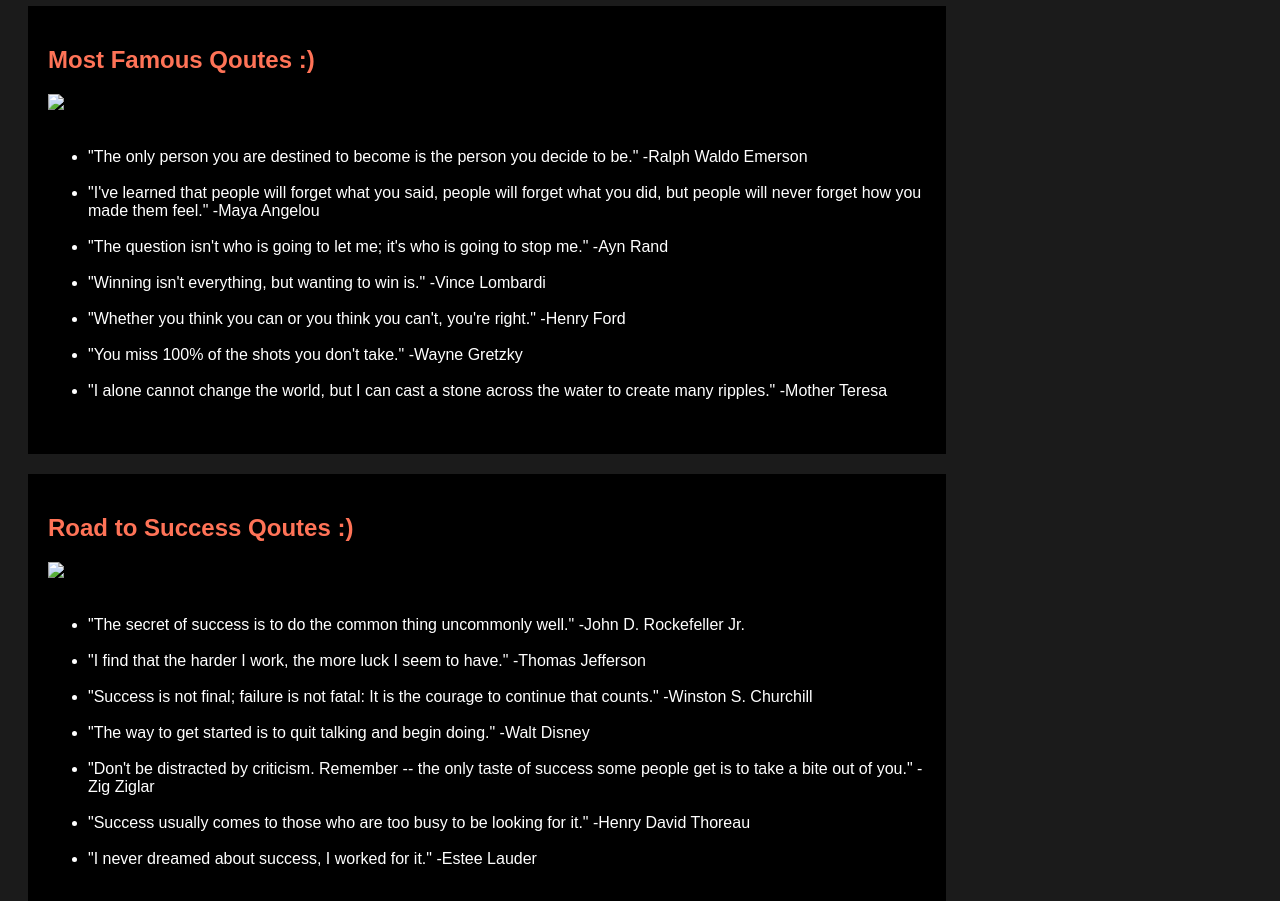
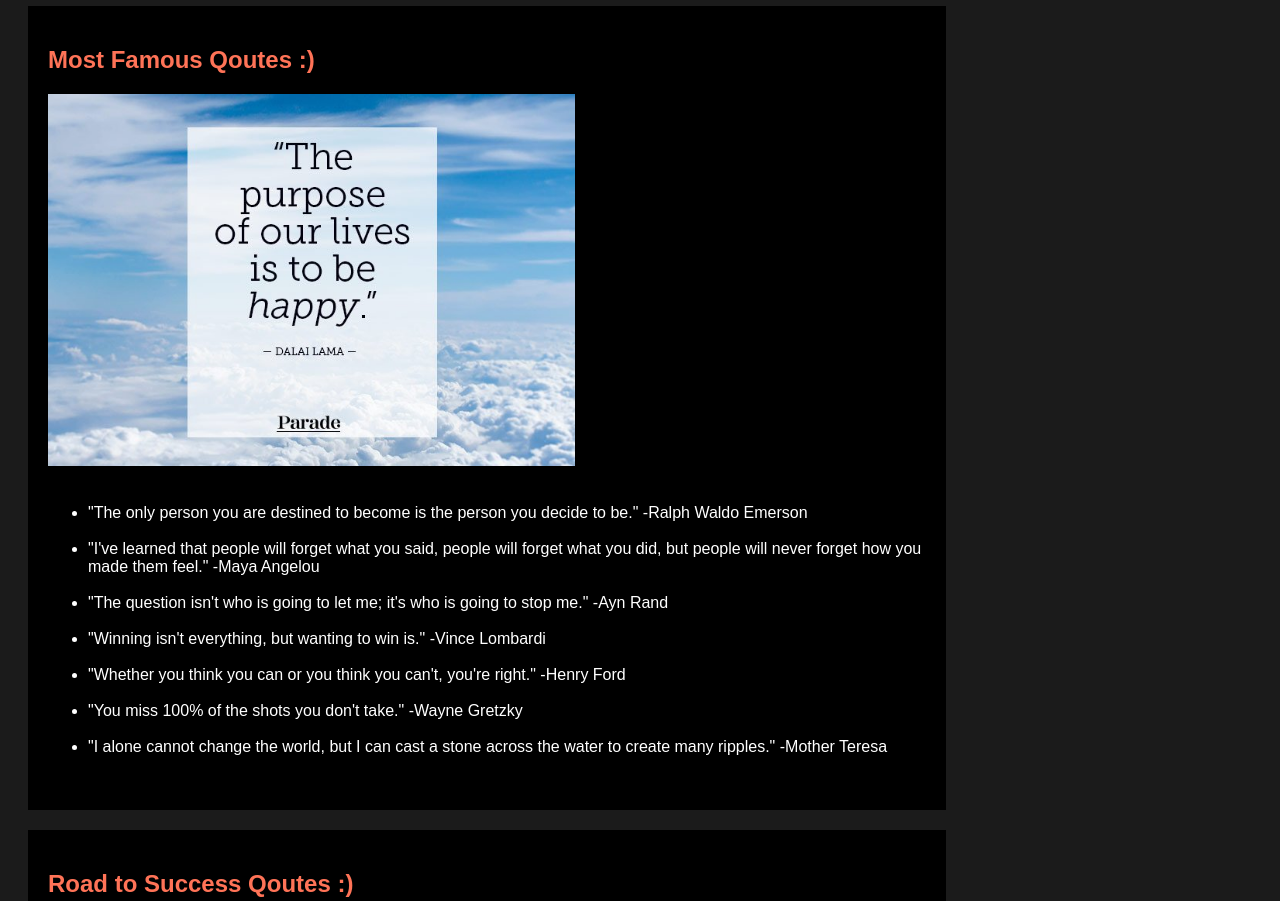
Before and after one commit to kiishanPatel/blog, a plain HTML site: page index.html in a window 1280 px wide. Shown: the part 738-1639 px from the top of the page. Drawn offline with Linux system fonts and the light colour scheme; files whose address does not match are found by name.

Commit message:
Update index.html

```diff
--- a/index.html
+++ b/index.html
@@ -22,7 +22,7 @@
 
 				<h2 style="color: #FF7357; font-weight: bold">Quotes by Famous People :) </h2>
 
-				<img src="images/post1.jpg" class="imgresponsive">
+				<img src="post1.jpg" class="imgresponsive">
 <br>
 <br>
 
@@ -43,7 +43,7 @@
 
 				<h2 style="color: #FF7357; font-weight: bold"> Most Famous Qoutes :) </h2>
 
-				<img src="images/post2.jpg" class="imgresponsive">
+				<img src="post2.jpg" class="imgresponsive">
 <br>
 <br>
 		<ul align="left">
@@ -64,7 +64,7 @@
 
 				<h2 style="color: #FF7357; font-weight: bold"> Road to Success Qoutes :) </h2>
 
-				<img src="images/post3.jpg" class="imgresponsive">
+				<img src="post3.jpg" class="imgresponsive">
 <br>
 <br>
 		<ul align="left">
```
